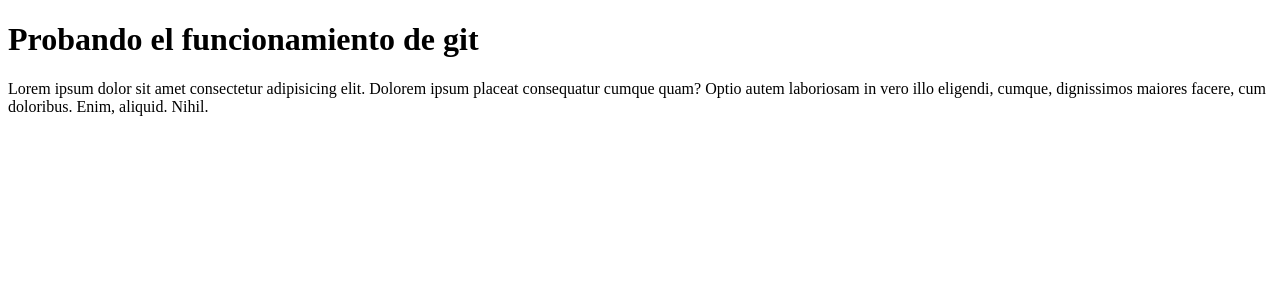
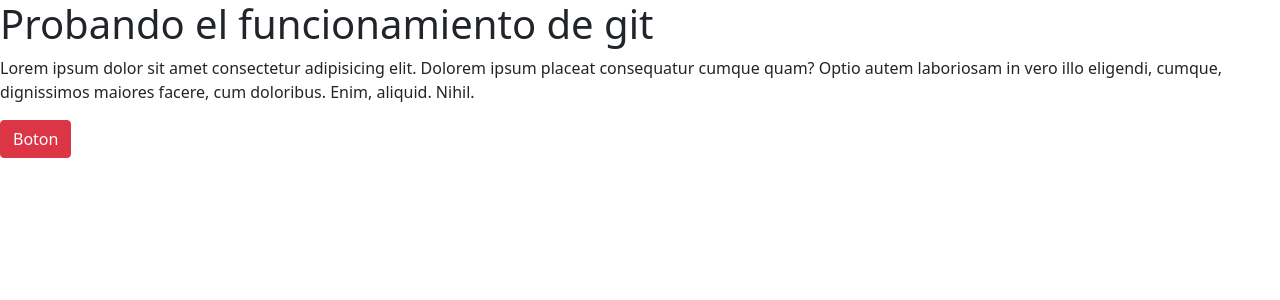
Before and after one commit to Ayvero/prueba-git, a PHP site: page /home.php in a window 1280 px wide. Shown: the top 300 px of the page. Run offline with PHP 8.4, Linux system fonts and the light colour scheme.

Commit message:
cambios en rama

```diff
--- a/home.php
+++ b/home.php
@@ -4,6 +4,7 @@
     <meta charset="UTF-8">
     <meta http-equiv="X-UA-Compatible" content="IE=edge">
     <meta name="viewport" content="width=, initial-scale=1.0">
+    <link href="https://cdn.jsdelivr.net/npm/bootstrap@5.0.2/dist/css/bootstrap.min.css" rel="stylesheet" integrity="sha384-EVSTQN3/azprG1Anm3QDgpJLIm9Nao0Yz1ztcQTwFspd3yD65VohhpuuCOmLASjC" crossorigin="anonymous">
     <title>Document</title>
 </head>
 <body>
@@ -11,5 +12,7 @@
 
     <p> Lorem ipsum dolor sit amet consectetur adipisicing elit. Dolorem ipsum placeat consequatur cumque quam? Optio autem laboriosam in vero illo eligendi, cumque, dignissimos maiores facere, cum doloribus. Enim, aliquid. Nihil.</p>
 
+    <button type="button" class="btn btn-danger">Boton</button>
+    <script src="https://cdn.jsdelivr.net/npm/bootstrap@5.0.2/dist/js/bootstrap.bundle.min.js" integrity="sha384-MrcW6ZMFYlzcLA8Nl+NtUVF0sA7MsXsP1UyJoMp4YLEuNSfAP+JcXn/tWtIaxVXM" crossorigin="anonymous"></script>
 </body>
 </html>
```
